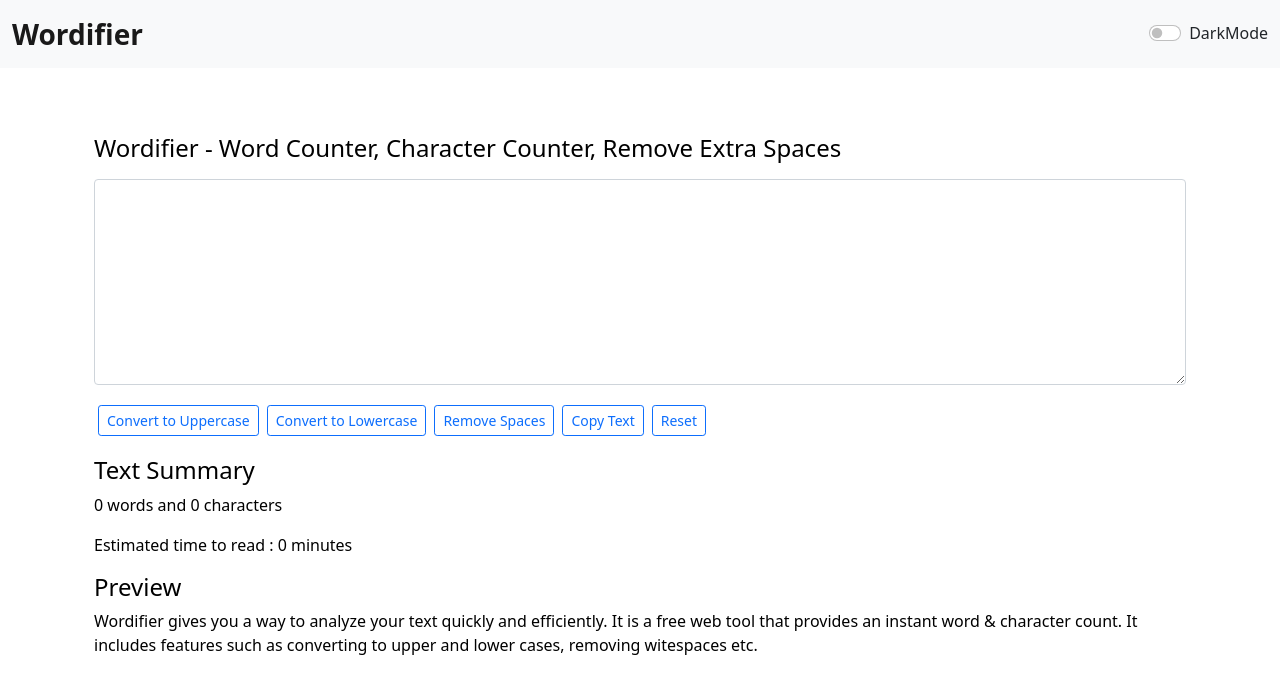
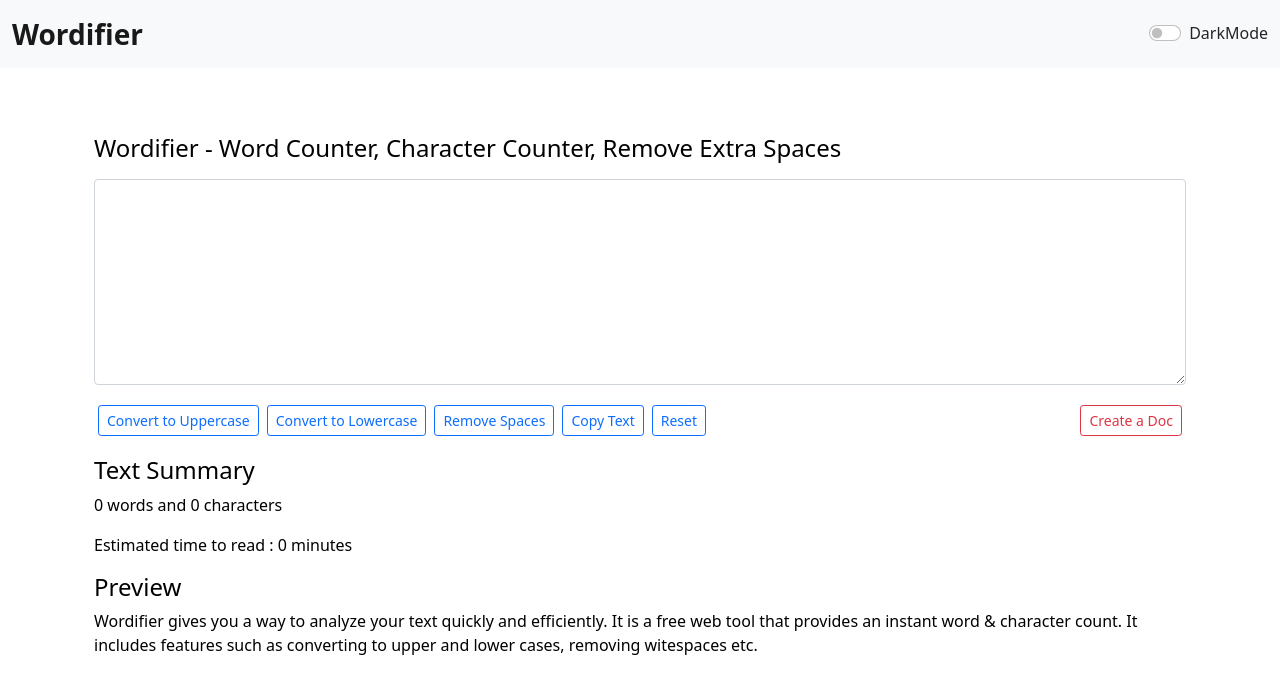
Before and after one commit to Abhijeet6387/Wordifier, a React (Create React App) app: page / in a window 1280 px wide. Shown: the top 694 px of the page. Built offline with nearby package versions, Linux system fonts and the light colour scheme.

Commit message:
doc maker merged

```diff
--- a/src/App.js
+++ b/src/App.js
@@ -35,28 +35,15 @@ function App() {
   };
   return (
     <>
-      {/* since it will be difficult to deploy routes based react apps on github thus about has be commented */}
-      {/* <Router> */}
       <Navbar title="Wordifier" mode={mode} toggleMode={toggleMode} />
       <Alert alert={alert} />
       <div className="container-fluid">
-        {/* <Switch>
-            {/* exact path is used because react does partial matching for example in
-            /user -> Component1
-            /user/home -> Component2 */}
-        {/* <Route exact path="/about">
-              <About />
-            </Route> */}
-        {/* <Route exact path="/"> */}
         <TextForm
           showAlert={showAlert}
           heading="Wordifier - Word Counter, Character Counter, Remove Extra Spaces"
           mode={mode}
-        />
-        {/* </Route>
-          </Switch> */}
+        ></TextForm>
       </div>
-      {/* </Router> */}
     </>
   );
 }
--- a/src/components/TextForm.js
+++ b/src/components/TextForm.js
@@ -90,11 +90,6 @@ export default function TextForm(props) {
             >
               Convert to Lowercase
             </button>
-            {/* <CopyToClipboard text={text} onCopy={handleOnCopy}>
-          <button type="button" className="btn btn-outline-primary btn-sm mx-1">
-            Copy to clipboard
-          </button>
-        </CopyToClipboard> */}
             <button
               type="button"
               className={
@@ -117,7 +112,6 @@ export default function TextForm(props) {
             >
               Copy Text
             </button>
-
             <button
               type="button"
               className={
@@ -129,6 +123,19 @@ export default function TextForm(props) {
             >
               Reset
             </button>
+            <div style={{ float: "right" }}>
+              <a
+                className={
+                  props.mode === "light"
+                    ? "btn btn-outline-danger btn-sm mx-1 my-1"
+                    : "btn btn-danger btn-sm mx-1 my-1"
+                }
+                style={{ textDecoration: "none" }}
+                href="https://doc-maker-ui.herokuapp.com"
+              >
+                Create a Doc
+              </a>
+            </div>
           </div>
           <div className="container-fluid my-3">
             <h4>Text Summary</h4>
```
